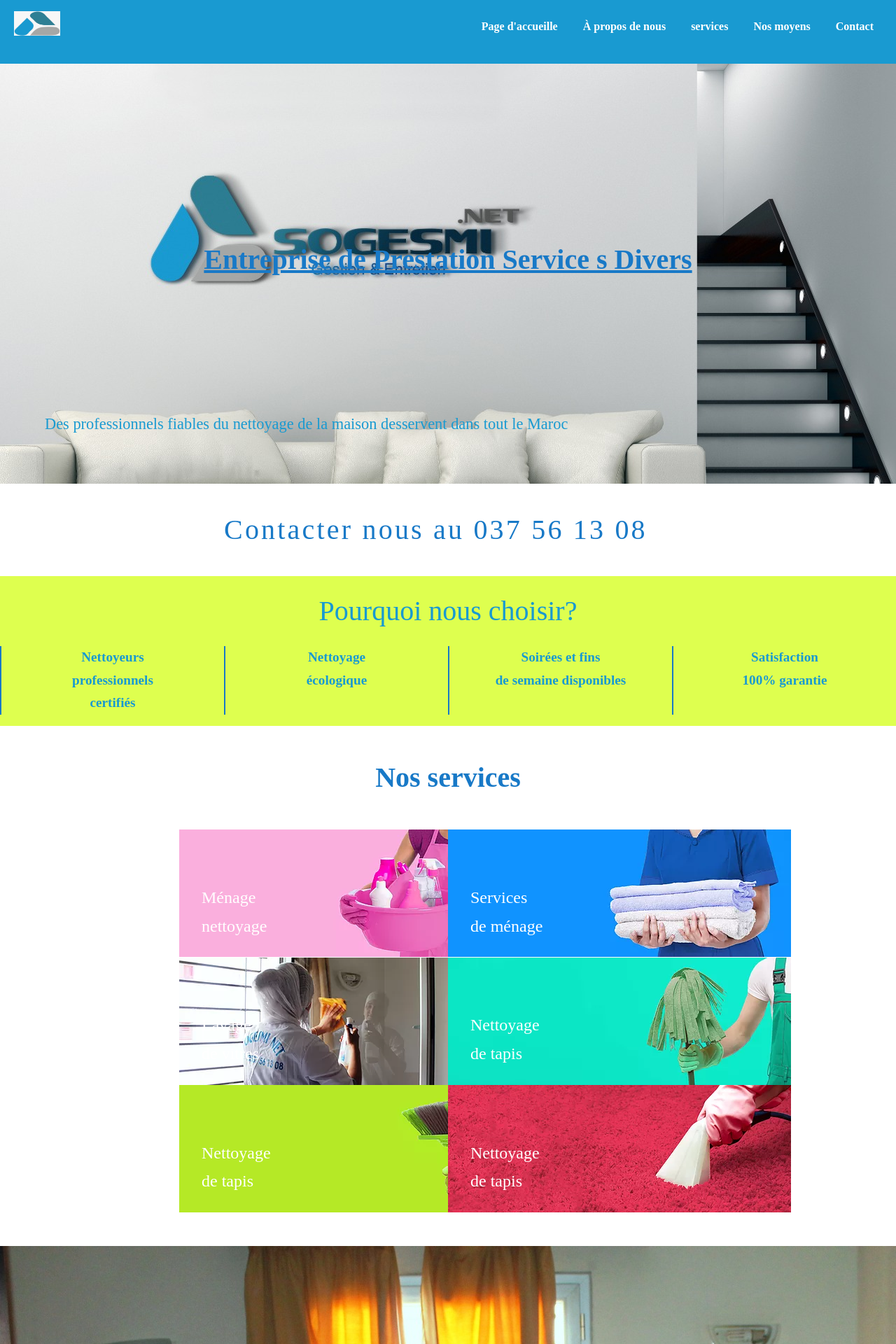
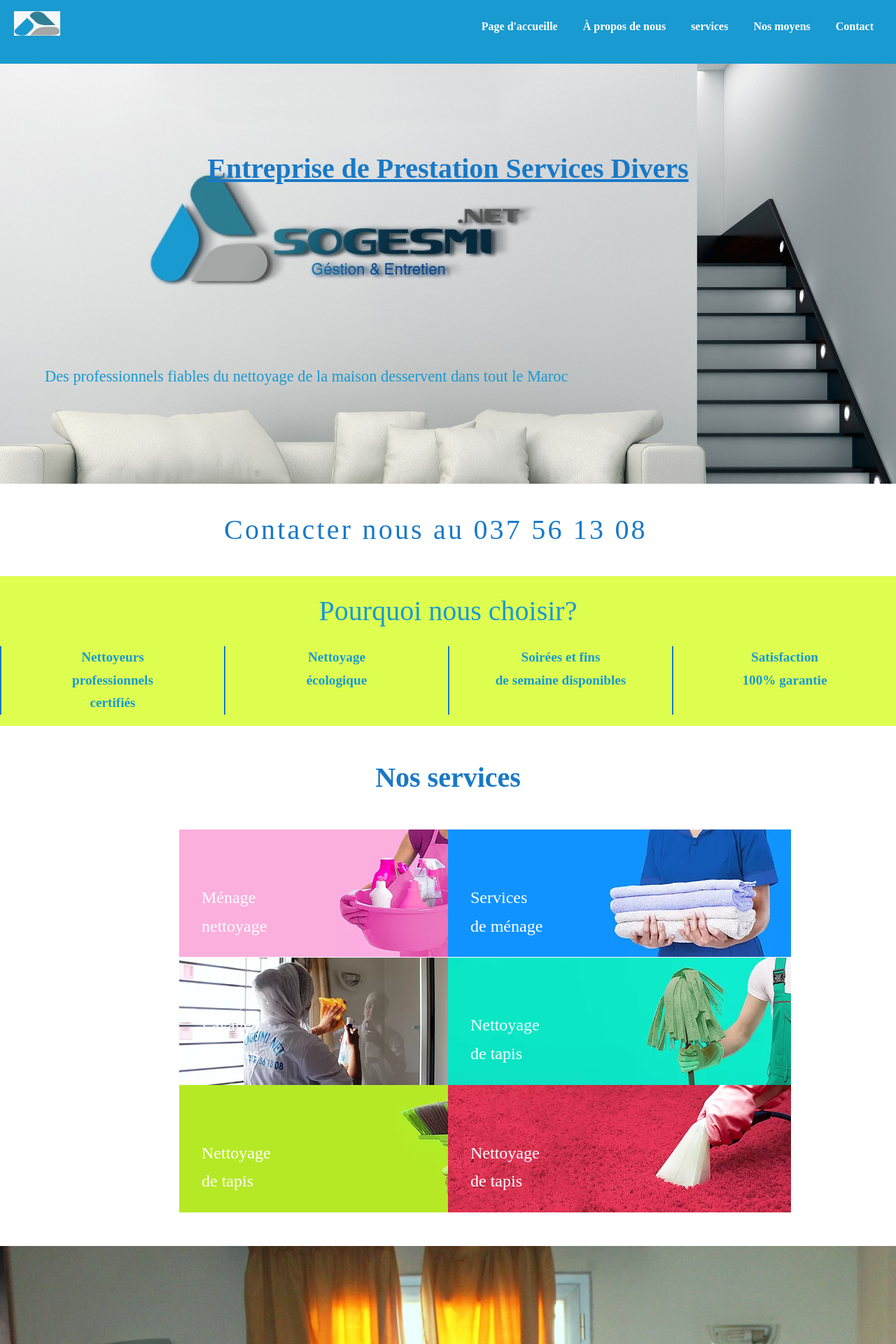
Before and after one commit to Baboucar/sognesmient, a Jekyll site: the page built from index.html, in a window 1280 px wide. Shown: the top 1920 px of the page at 70% size. Built offline with Jekyll 4.4.1, drawn with Linux system fonts in a browser that asks for light colours; nearby versions of some CDN libraries; some web fonts are replaced.

Commit message:
fixed header

```diff
--- a/assets/styles/_scss/pages/_home.scss
+++ b/assets/styles/_scss/pages/_home.scss
@@ -184,7 +184,9 @@ textarea {
 
       .home__description {
           font-size: 2.5rem;
-          padding-top: 2.5rem;
+          height: 50%;
+
+
 
       }
     .whyus__reasons {
@@ -256,4 +258,7 @@ textarea {
         right: 0;
         top: 6rem;
     }
+    .second__description{
+        margin-top: 8rem;
+    }
 }
--- a/index.html
+++ b/index.html
@@ -11,7 +11,7 @@ layout: default
 <main>
     <section class="home__header">
 
-<p class="home__description">Entreprise de Prestation Service s Divers </p>
+<p class="home__description">Entreprise de Prestation Services Divers </p>
 <p class="second__description container">Des professionnels fiables du nettoyage de la maison desservent dans tout le Maroc</p>
       <img class="animated  bounceIn  transparent__image" src="./assets/images/removebg.png" alt="">
     </section>
```
Also changed, not shown: 2 other files.
